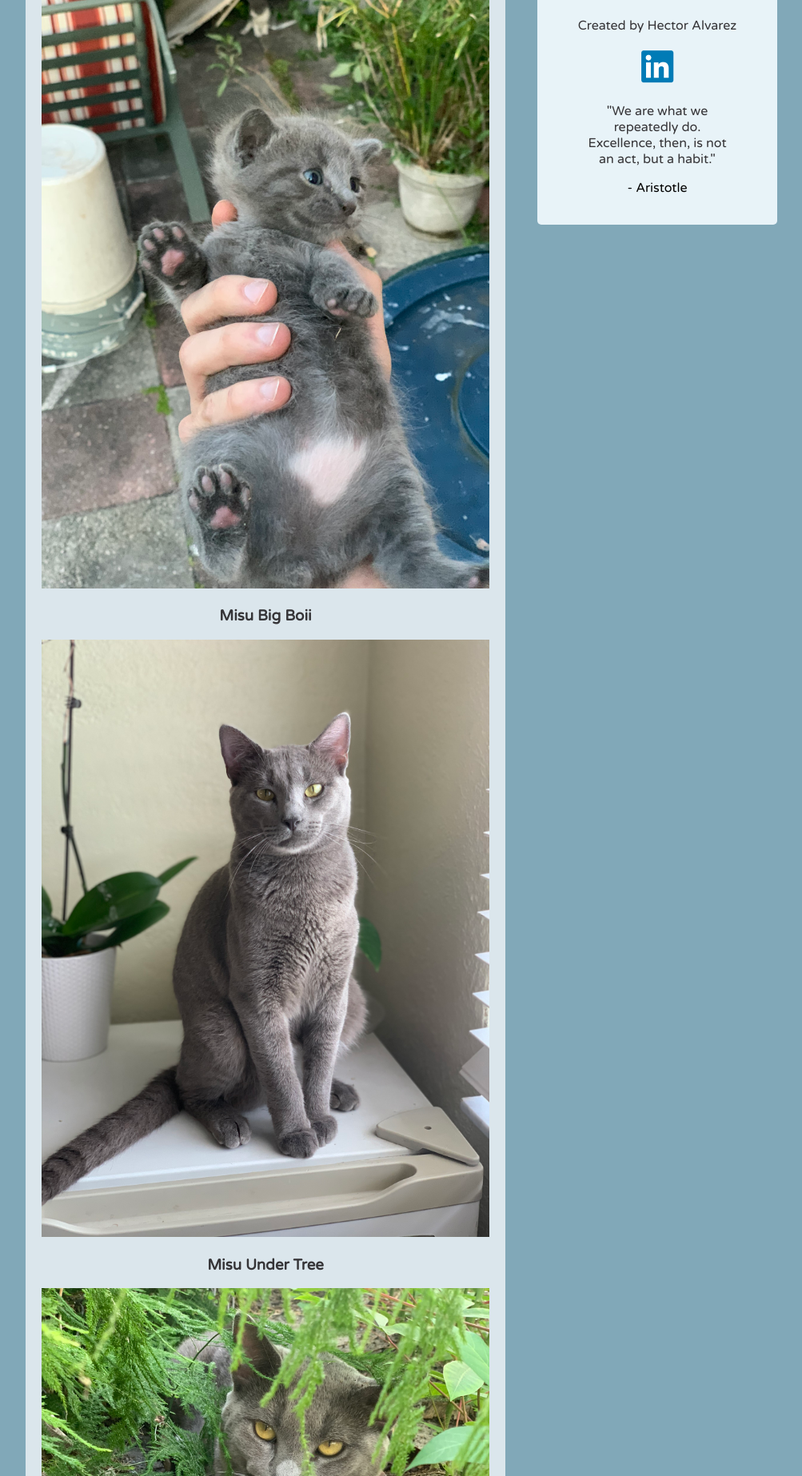
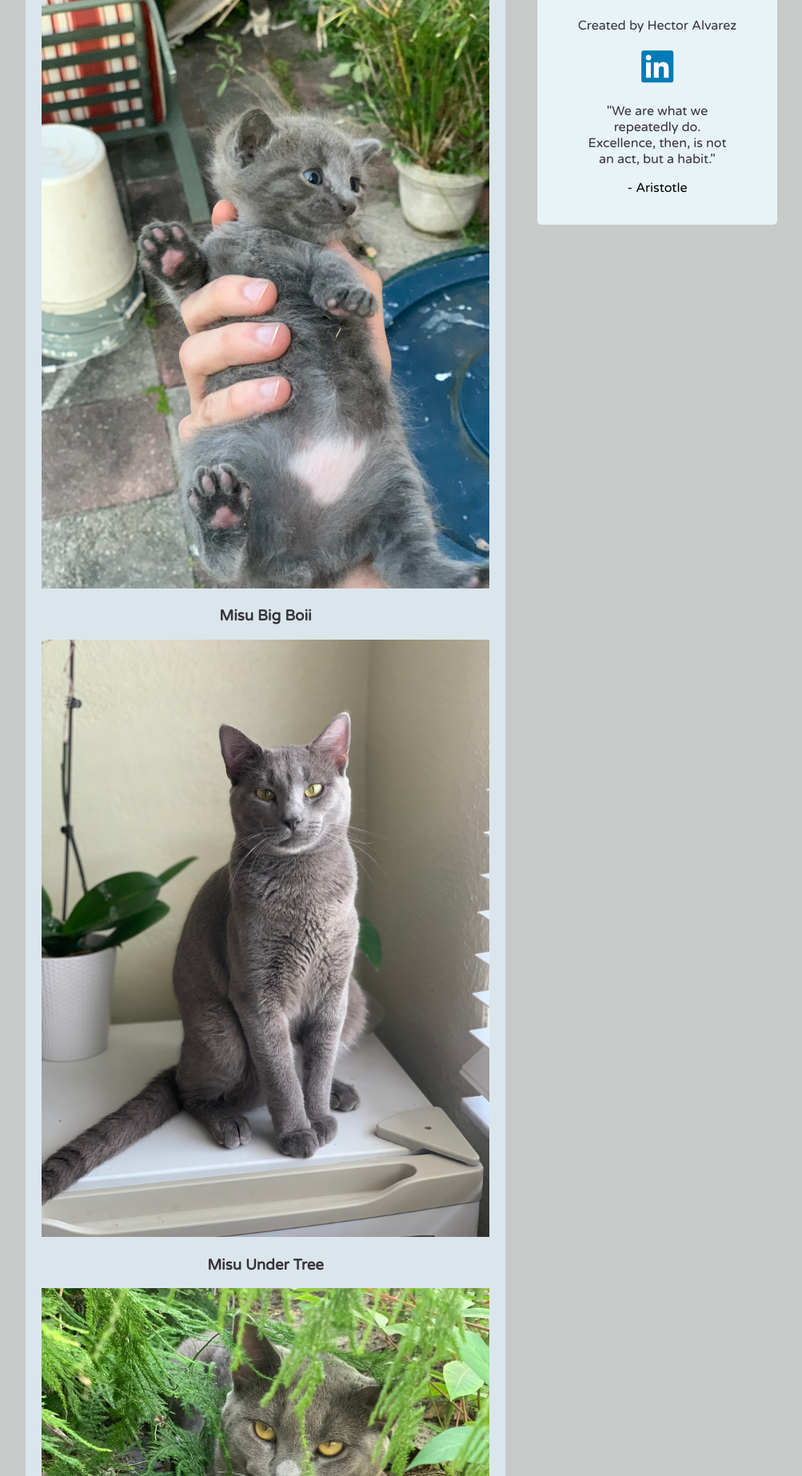
Before and after one commit to kyrieheard/MisuSite, a PHP site: page / in a window 1280 px wide. Shown: the part 1089-2935 px from the top of the page at 80% size, without its empty margins (138-1141 px from the left). Run offline with PHP 8.4, Linux system fonts and the light colour scheme.

Commit message:
Update style.css

```diff
--- a/style.css
+++ b/style.css
@@ -40,7 +40,7 @@ body {
 	background-size: cover;
 	font-family: 'Varela Round', sans-serif;
 	text-align: center;
-	background: #81A8B8;
+	background: #C8CACA;
 
 }
 
```
